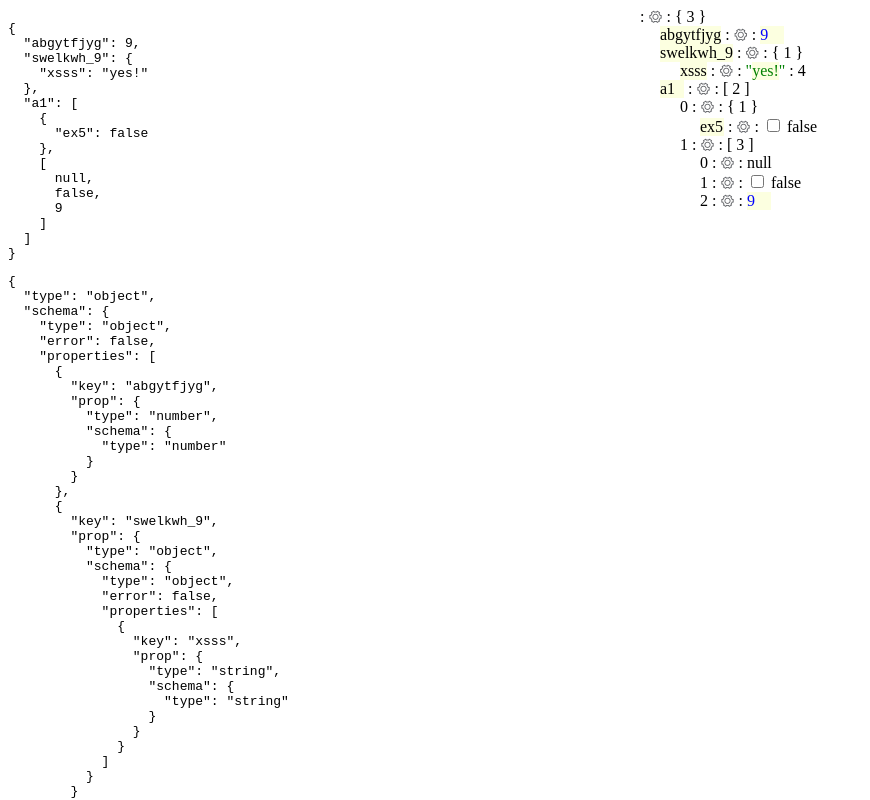
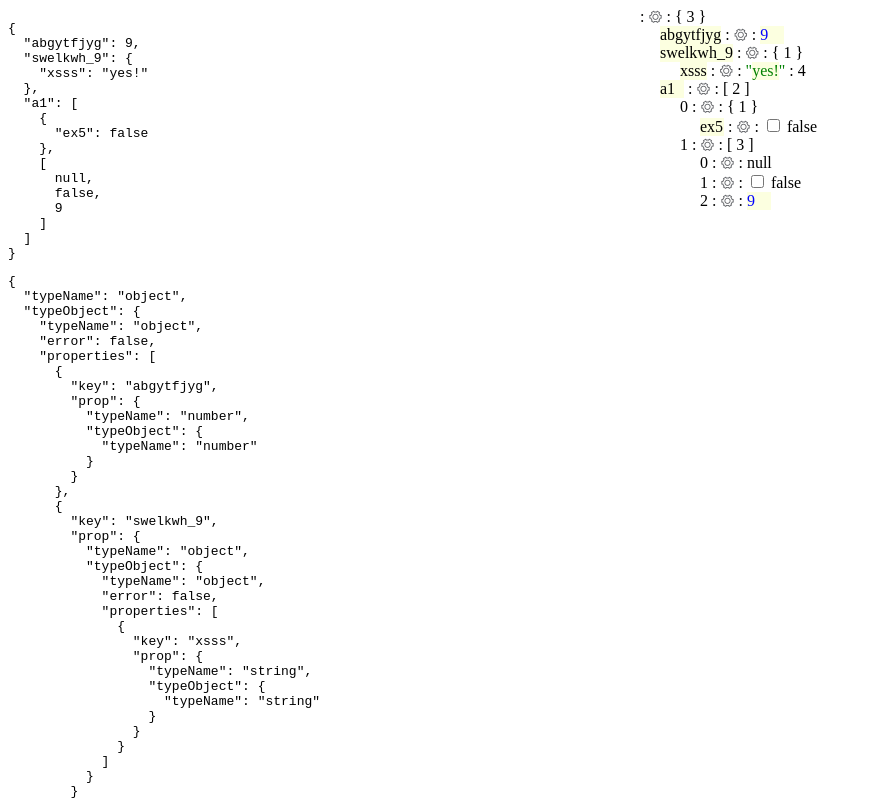
Before and after one commit to karudo/json-editor, a Vue app: page / in a window 1280 px wide. Shown: the top 800 px of the page, without its empty margins (0-870 px from the left). Built offline with nearby package versions, Linux system fonts and the light colour scheme.

Commit message:
a lot of renames

```diff
--- a/src/components/json-editor/json-editor.vue
+++ b/src/components/json-editor/json-editor.vue
@@ -1,6 +1,6 @@
 <template>
   <div>
-    <component :is="`json-editor-${schema.type}`"
+    <component :is="`json-editor-${schema.typeName}`"
                :path="[]"
                :schema-path="[]"
                :schema="schema"
--- a/src/components/json-editor/schema.js
+++ b/src/components/json-editor/schema.js
@@ -9,20 +9,23 @@ function createObjectProp (key, prop) {
   }
 }
 
-const SchemaMixin = {
+const SchemaTypeMixin = {
   data: () => {
     return {
       ectx: undefined
     }
   },
   methods: {
-    detach () {
+    setCtx (ctx) {
+      this.ectx = ctx
+    },
+    destroy () {
       this.ectx = undefined
       this.$destroy()
     },
     toJSON () {
       return {
-        type: this.type,
+        typeName: this.typeName,
         error: this.error,
         items: this.items,
         properties: this.properties
@@ -31,53 +34,53 @@ const SchemaMixin = {
   }
 }
 
-const BooleanSchema = Vue.extend({
-  mixins: [SchemaMixin],
+const SchemaTypeBoolean = Vue.extend({
+  mixins: [SchemaTypeMixin],
   data () {
     return {
-      type: 'boolean',
+      typeName: 'boolean',
       error: undefined
     }
   }
 })
 
-const NullSchema = Vue.extend({
-  mixins: [SchemaMixin],
+const SchemaTypeNull = Vue.extend({
+  mixins: [SchemaTypeMixin],
   data () {
     return {
-      type: 'null',
+      typeName: 'null',
       error: undefined
     }
   }
 })
 
-const StringSchema = Vue.extend({
-  mixins: [SchemaMixin],
+const SchemaTypeString = Vue.extend({
+  mixins: [SchemaTypeMixin],
   data () {
     return {
-      type: 'string',
+      typeName: 'string',
       error: undefined
     }
   }
 })
 
-const NumberSchema = Vue.extend({
-  mixins: [SchemaMixin],
+const SchemaTypeNumber = Vue.extend({
+  mixins: [SchemaTypeMixin],
   data () {
     return {
-      type: 'number',
+      typeName: 'number',
       error: undefined
     }
   }
 })
 
-const ArraySchema = Vue.extend({
-  mixins: [SchemaMixin],
+const SchemaTypeArray = Vue.extend({
+  mixins: [SchemaTypeMixin],
   data () {
     const {items = []} = this.$options
     items.forEach(item => this.injectCtx(item))
     return {
-      type: 'array',
+      typeName: 'array',
       items: items
     }
   },
@@ -91,13 +94,13 @@ const ArraySchema = Vue.extend({
       this.items.splice(idx, 1)
     },
     injectCtx (schemaItem) {
-      schemaItem.ectx = {
+      schemaItem.setCtx({
         getPath: () => {
           const index = this.items.findIndex(items => items === schemaItem)
           return [...this.ectx.getPath(), index]
         },
         setValue: (...args) => this.ectx.setValue(...args)
-      }
+      })
     }
   },
   computed: {
@@ -107,12 +110,12 @@ const ArraySchema = Vue.extend({
   }
 })
 
-const ObjectSchema = Vue.extend({
-  mixins: [SchemaMixin],
+const SchemaTypeObject = Vue.extend({
+  mixins: [SchemaTypeMixin],
   data () {
     const {properties = []} = this.$options
     return {
-      type: 'object',
+      typeName: 'object',
       properties: properties.map(({key, prop}) => {
         this.injectCtx(prop)
         return createObjectProp(key, prop)
@@ -128,14 +131,14 @@ const ObjectSchema = Vue.extend({
       this.injectCtx(prop)
       this.properties.splice(idx, 0, createObjectProp('', prop))
     },
-    injectCtx (schemaItem) {
-      schemaItem.ectx = {
+    injectCtx (prop) {
+      prop.setCtx({
         getPath: () => {
-          const index = this.properties.findIndex(prop => prop.prop === schemaItem)
+          const index = this.properties.findIndex(prop => prop.prop === prop)
           return [...this.ectx.getPath(), index]
         },
         setValue: (...args) => this.ectx.setValue(...args)
-      }
+      })
     }
   },
   computed: {
@@ -149,46 +152,46 @@ const typesCheckers = {
   number: {
     checker: _.isNumber,
     defValue: floatVal,
-    Class: NumberSchema
+    Class: SchemaTypeNumber
   },
   string: {
     checker: _.isString,
     defValue (oldVal) {
       return (_.isString(oldVal) || _.isNumber(oldVal) || _.isBoolean(oldVal)) ? `${oldVal}` : ''
     },
-    Class: StringSchema
+    Class: SchemaTypeString
   },
   object: {
     checker: _.isPlainObject,
     defValue: () => ({}),
-    Class: ObjectSchema
+    Class: SchemaTypeObject
   },
   array: {
     checker: _.isArray,
     defValue: () => ([]),
-    Class: ArraySchema
+    Class: SchemaTypeArray
   },
   boolean: {
     checker: _.isBoolean,
     defValue: (oldVal) => Boolean(oldVal),
-    Class: BooleanSchema
+    Class: SchemaTypeBoolean
   },
   null: {
     checker: _.isNull,
     defValue: () => null,
-    Class: NullSchema
+    Class: SchemaTypeNull
   }
 }
 
 const types = Object.keys(typesCheckers)
 
-function detectType (value) {
+function detectTypeName (value) {
   return types.find(tn => typesCheckers[tn].checker(value))
 }
 
 let num = 0
-export function getSchemaForType (type, options) {
-  return new typesCheckers[type].Class({
+export function getTypeObjectByName (typeName, options) {
+  return new typesCheckers[typeName].Class({
     data: {
       num: num++
     },
@@ -196,32 +199,35 @@ export function getSchemaForType (type, options) {
   })
 }
 
-const SchemaWrapper = Vue.extend({
+const SchemaTypeWrapper = Vue.extend({
   computed: {
-    type () {
-      return this.schema.type
+    typeName () {
+      return this.typeObject.typeName
     }
   },
   methods: {
     changeType (newType) {
-      this.schema = getSchemaForType(newType)
+      this.schema = getTypeObjectByName(newType)
     },
     callMethod (method, ...args) {
-      return this.schema[method](...args)
+      return this.typeObject[method](...args)
+    },
+    setCtx (ctx) {
+      this.typeObject.setCtx(ctx)
     },
     toJSON () {
       return {
-        type: this.type,
-        schema: this.schema
+        typeName: this.typeName,
+        typeObject: this.typeObject
       }
     }
   }
 })
 
 function createSchemaItem (type, options) {
-  const schema = getSchemaForType(type, options)
-  return new SchemaWrapper({
-    data: {schema}
+  const typeObject = getTypeObjectByName(type, options)
+  return new SchemaTypeWrapper({
+    data: {typeObject}
   })
 }
 
@@ -230,7 +236,7 @@ export function convertValue (type, oldValue) {
 }
 
 export function getEditorSchema (json) {
-  const type = detectType(json)
+  const type = detectTypeName(json)
   let schema
   switch (type) {
     case 'array':
--- a/src/components/json-editor/type-editors/array.vue
+++ b/src/components/json-editor/type-editors/array.vue
@@ -3,11 +3,11 @@
     <div>
       <slot name="name"></slot>
       <json-editor-props-menu :menu-items="arrayMenuItems"/>
-      [ {{schema.schema.items.length}} ]
+      [ {{schema.typeObject.items.length}} ]
     </div>
     <div class="children">
-      <component v-for="(item, idx) in schema.schema.items"
-                 :is="`json-editor-${item.type}`"
+      <component v-for="(item, idx) in schema.typeObject.items"
+                 :is="`json-editor-${item.typeName}`"
                  :key="`${idx}-${item.num}`"
                  :path="[...path, idx]"
                  :schema-path="[...schemaPath, idx]"
@@ -32,7 +32,7 @@ export default {
         {
           divided: true,
           title: 'Add element',
-          cb: () => this.insert(this.schema.schema.items.length)
+          cb: () => this.insert(this.schema.typeObject.items.length)
         }
       ]
     }
--- a/src/components/json-editor/type-editors/object.vue
+++ b/src/components/json-editor/type-editors/object.vue
@@ -3,14 +3,14 @@
     <div>
       <slot name="name"></slot>
       <json-editor-props-menu :menu-items="objectMenuItems"/>
-      { {{schema.schema.properties.length}} }
+      { {{schema.typeObject.properties.length}} }
     </div>
     <div class="children">
-      <component v-for="(prop, idx) in schema.schema.properties"
+      <component v-for="(prop, idx) in schema.typeObject.properties"
                  :path="[...path, prop.key]"
                  :schema-path="[...schemaPath, idx]"
                  :key="prop.key"
-                 :is="`json-editor-${prop.prop.type}`"
+                 :is="`json-editor-${prop.prop.typeName}`"
                  :schema="prop.prop"
                  v-model="value[prop.key]"
       >
@@ -31,14 +31,14 @@ export default {
         {
           divided: true,
           title: 'Add prop',
-          cb: () => this.jsonEditor.addProp(this.schemaPath, this.schema.schema.properties.length)
+          cb: () => this.jsonEditor.addProp(this.schemaPath, this.schema.typeObject.properties.length)
         }
       ]
     }
   },
   methods: {
     onChangeKey (idx, newKeyName) {
-      const oldKeyName = this.schema.schema.properties[idx].key
+      const oldKeyName = this.schema.typeObject.properties[idx].key
       if (newKeyName !== oldKeyName) {
         this.jsonEditor.changeKey(this.schemaPath, idx, newKeyName)
       }
--- a/src/components/json-editor/utils.js
+++ b/src/components/json-editor/utils.js
@@ -12,10 +12,10 @@ export function getValueByPath (obj, path) {
 
 export function getSchemaByPath (wrappedSchema, path) {
   for (const idx of path) {
-    if (wrappedSchema.type === 'array') {
-      wrappedSchema = wrappedSchema.schema.items[idx]
-    } else if (wrappedSchema.type === 'object') {
-      wrappedSchema = wrappedSchema.schema.properties[idx].prop
+    if (wrappedSchema.typeName === 'array') {
+      wrappedSchema = wrappedSchema.typeObject.items[idx]
+    } else if (wrappedSchema.typeName === 'object') {
+      wrappedSchema = wrappedSchema.typeObject.properties[idx].prop
     }
   }
   return wrappedSchema
@@ -24,11 +24,11 @@ export function getSchemaByPath (wrappedSchema, path) {
 export function getValuePathPySchemaPath (wrappedSchema, schemaPath) {
   const path = []
   for (const idx of schemaPath) {
-    if (wrappedSchema.type === 'array') {
-      wrappedSchema = wrappedSchema.schema.items[idx]
+    if (wrappedSchema.typeName === 'array') {
+      wrappedSchema = wrappedSchema.typeObject.items[idx]
       path.push(idx)
-    } else if (wrappedSchema.type === 'object') {
-      const prop = wrappedSchema.schema.properties[idx]
+    } else if (wrappedSchema.typeName === 'object') {
+      const prop = wrappedSchema.typeObject.properties[idx]
       wrappedSchema = prop.prop
       path.push(prop.key)
     }
```
